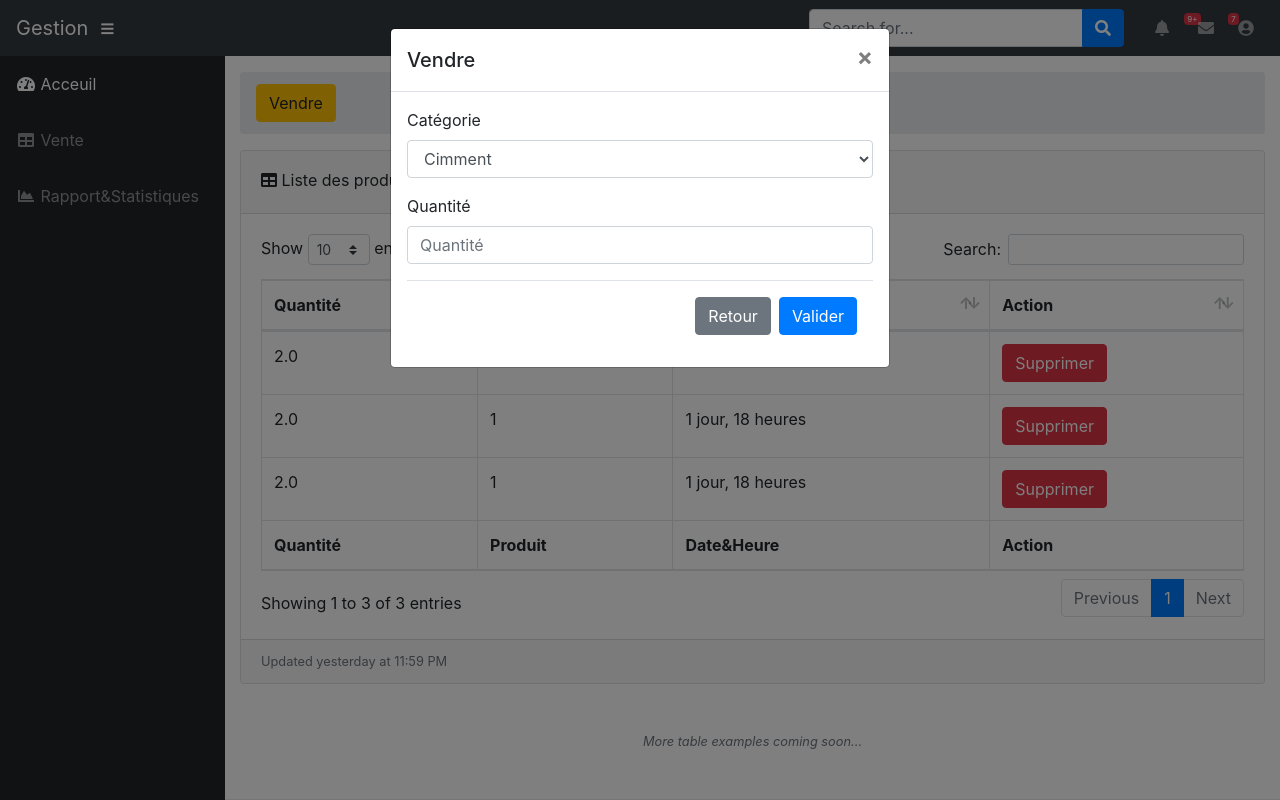
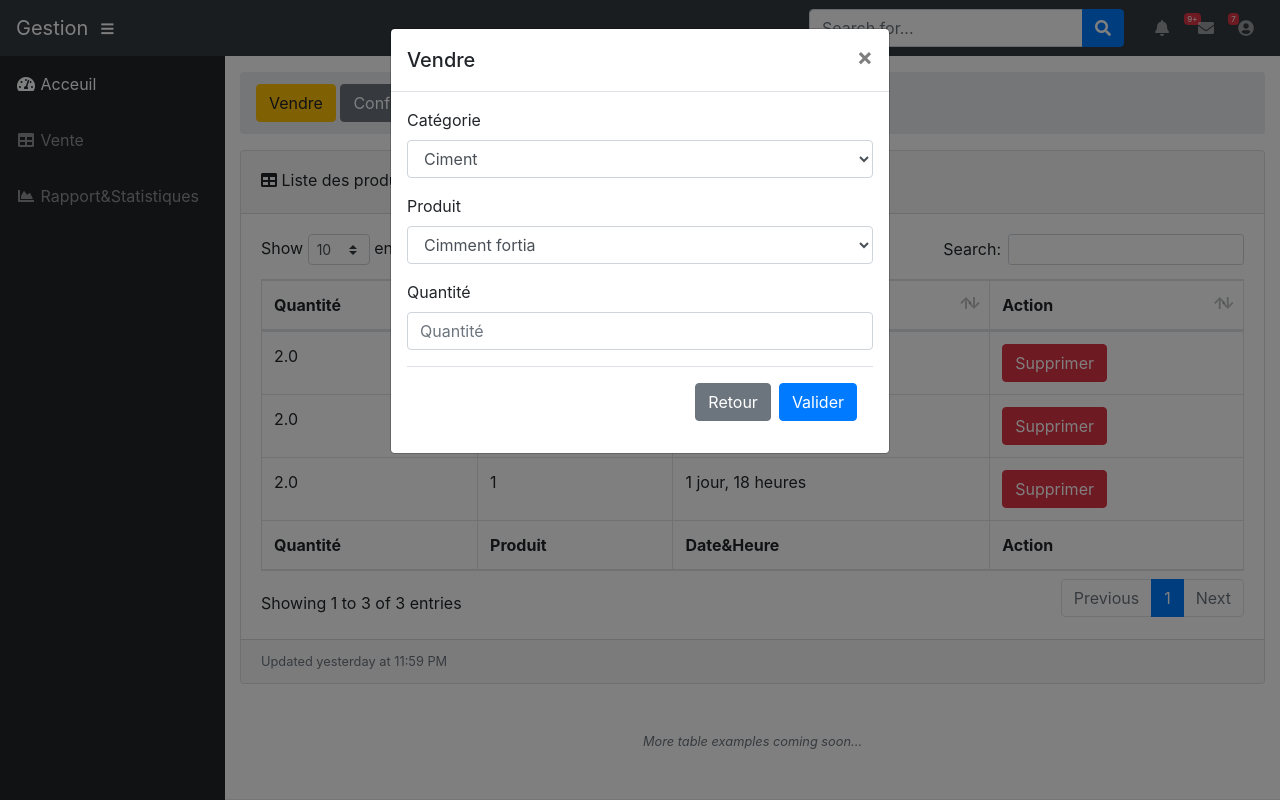
Before and after one commit to pascal0101/G-STOCK, a Django app: page /gestion/vente/ in a window 1280 px wide, after a click on "Vendre". Run offline with Django 3.2, Linux system fonts and the light colour scheme; data comes from the database, SQL or seed files in the repository; both versions use the stored data as it was after the commit; some libraries are stand-ins or nearby versions.

Commit message:
interface vente

```diff
--- a/polls/models.py
+++ b/polls/models.py
@@ -20,7 +20,6 @@ class Produit(models.Model):
     updated_at = models.DateTimeField(default=timezone.now,blank=True,null=True)
 
 
-
 class Vente(models.Model):
     quantite = models.FloatField()
     produit = models.ForeignKey(Produit,on_delete=models.CASCADE,blank=True, null=True)
--- a/polls/templates/vente.html
+++ b/polls/templates/vente.html
@@ -36,7 +36,7 @@
     <!-- Navbar Search -->
     <form class="d-none d-md-inline-block form-inline ml-auto mr-0 mr-md-3 my-2 my-md-0">
       <div class="input-group">
-        <input type="text" class="form-control" placeholder="Search for..." aria-label="Search" aria-describedby="basic-addon2">
+        <input type="text" class="form-control" placeholder="Search for..." aria-label="Search" aria-describedby="basic-addon2" aria-controls="dataTable">
         <div class="input-group-append">
           <button class="btn btn-primary" type="button">
             <i class="fas fa-search"></i>
@@ -117,7 +117,7 @@
         <ol class="breadcrumb">
           <li class="breadcrumb-item">
             <button class="btn btn-warning" type="button" data-toggle="modal" data-target="#logoutModal">Vendre</button>
-
+            <button class="btn btn-secondary" type="button" data-toggle="modal" data-target="#logoutModal1">Confirmer vente</button>
           </li>
 
         </ol>
@@ -204,17 +204,59 @@
         <div class="modal-body">
           <form action="" method="POST">
             {% csrf_token%}
+            <div class="form-group">
+              <label>Catégorie</label>
+              <select class="form-control" name="categorie">
+                {% for categorie in categories %}
+                <option value="{{ categorie.id }}">{{ categorie.libelle }}</option>
+                {% endfor %}
+              </select>
+            </div>
           <div class="form-group">
-            <label>Catégorie</label>
+            <label>Produit</label>
             <select class="form-control" name="produit">
-              <option value="1">Cimment</option>
-              <option value="2">Fer</option>
+              <option value="1">Cimment fortia</option>
+              <option value="2">Cimment dangote</option>
+              <option value="3">Fer 10</option>
+              <option value="4">Fer 12</option>
             </select>
           </div>
+
           <div class="form-group">
             <label>Quantité</label>
             <input type="number" class="form-control" placeholder="Quantité" name="quantite" required>
           </div>
+          <div class="modal-footer">
+            <button class="btn btn-secondary" type="button" data-dismiss="modal">Retour</button>
+            <button type="submit" class="btn btn-primary" >Valider</button>
+          </div>
+        </form>
+        </div>
+
+      </div>
+    </div>
+  </div>
+
+
+  <div class="modal fade" id="logoutModal1" tabindex="-1" role="dialog" aria-labelledby="exampleModalLabel" aria-hidden="true">
+    <div class="modal-dialog" role="document">
+      <div class="modal-content">
+        <div class="modal-header">
+          <h5 class="modal-title" id="exampleModalLabel">Confirmation</h5>
+          <button class="close" type="button" data-dismiss="modal" aria-label="Close">
+            <span aria-hidden="true">×</span>
+          </button>
+        </div>
+        <div class="modal-body">
+          <form action="" method="POST">
+            {% csrf_token%}
+            <div class="form-group">
+              <label>Client</label>
+              <select class="form-control" name="client">
+                <option value="1">pascal</option>
+                <option value="2">lenovo</option>
+              </select>
+            </div>
           <div class="modal-footer">
             <button class="btn btn-secondary" type="button" data-dismiss="modal">Retour</button>
             <button type="submit" class="btn btn-primary" >Valider</button>
--- a/polls/views.py
+++ b/polls/views.py
@@ -11,6 +11,7 @@ def login(request):
 
 def vente(request):
     ventes = Vente.objects.all()
+    categories = Categorie.objects.all()
     if request.method == 'POST':
         produit_id = request.POST.get('produit')
         quantite = request.POST.get('quantite')
@@ -22,7 +23,7 @@ def vente(request):
         c.save()
         print("form is ok")
 
-    return render(request,'vente.html',{'ventes':ventes})
+    return render(request,'vente.html',{'ventes':ventes, 'categories':categories})
 
 
 def rapport(request):
```
Also changed, not shown: db.sqlite3.
